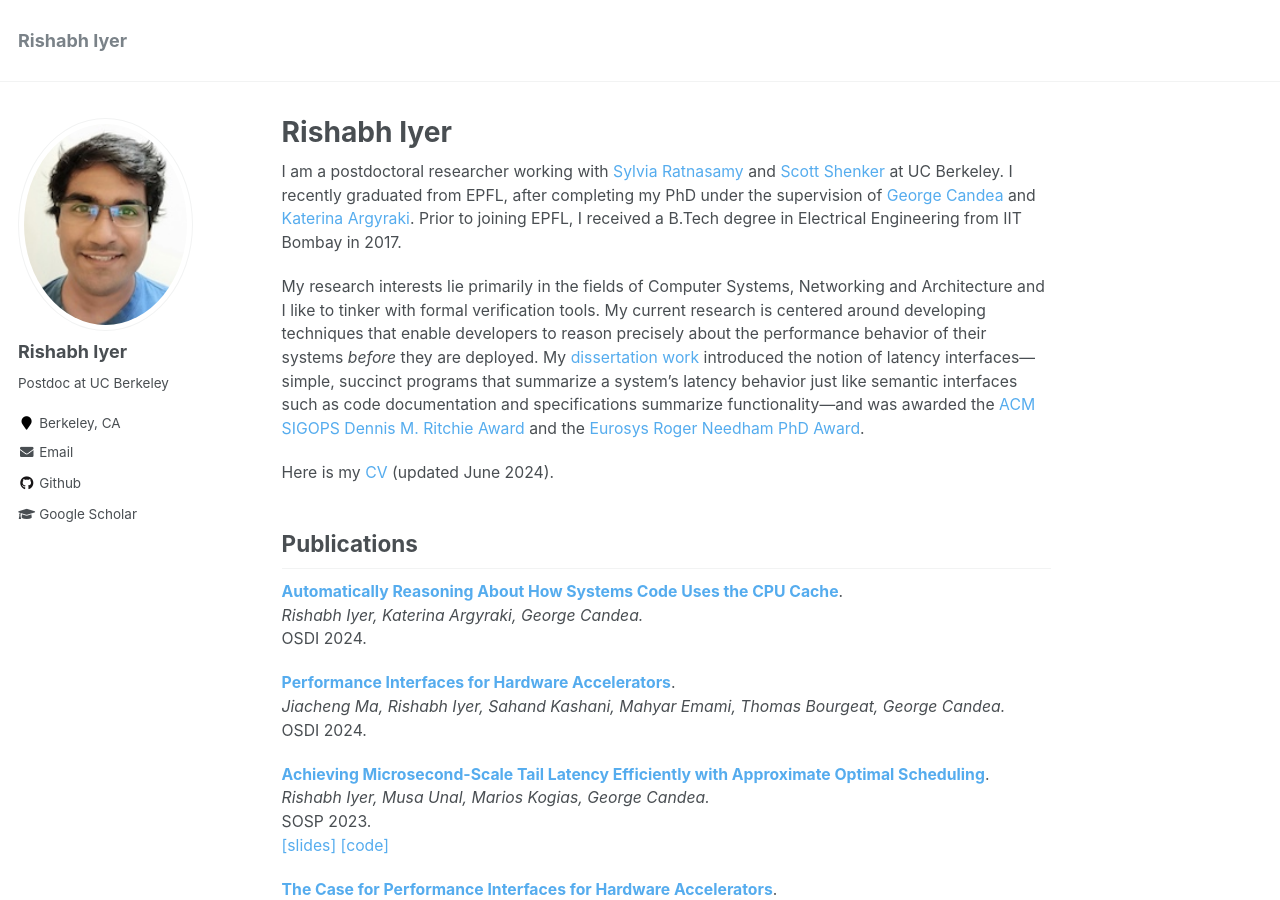
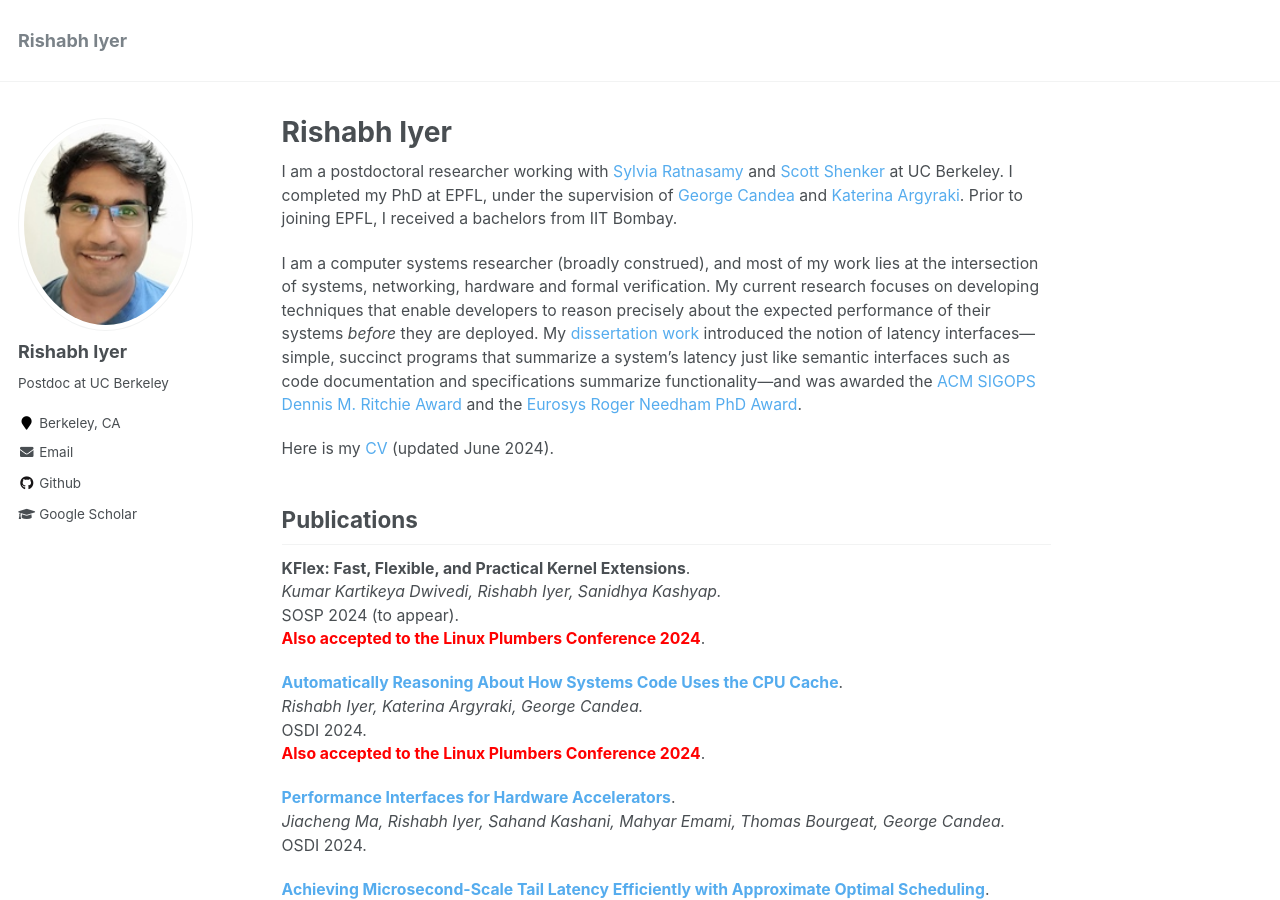
Before and after one commit to rishabh246/rishabh246.github.io, a Jekyll site: the page built from _pages/about.md, in a window 1280 px wide and 900 px high. Built offline with Jekyll 4.4.1, drawn with Linux system fonts in a browser that asks for light colours.

Commit message:
Update webpage

```diff
--- a/_pages/about.md
+++ b/_pages/about.md
@@ -8,9 +8,9 @@ redirect_from:
   - /about.html
 ---
 
-I am a postdoctoral researcher working with [Sylvia Ratnasamy](https://people.eecs.berkeley.edu/~sylvia/) and [Scott Shenker](http://www.icsi.berkeley.edu/icsi/people/shenker) at UC Berkeley. I recently graduated from EPFL, after completing my PhD under the supervision of [George Candea](http://dslab.epfl.ch/people/candea/) and [Katerina Argyraki](https://people.epfl.ch/katerina.argyraki?lang=en). Prior to joining EPFL, I received a B.Tech degree in Electrical Engineering from IIT Bombay in 2017.
+I am a postdoctoral researcher working with [Sylvia Ratnasamy](https://people.eecs.berkeley.edu/~sylvia/) and [Scott Shenker](http://www.icsi.berkeley.edu/icsi/people/shenker) at UC Berkeley. I completed my PhD at EPFL, under the supervision of [George Candea](http://dslab.epfl.ch/people/candea/) and [Katerina Argyraki](https://people.epfl.ch/katerina.argyraki?lang=en). Prior to joining EPFL, I received a bachelors from IIT Bombay.
 
-My research interests lie primarily in the fields of Computer Systems, Networking and Architecture and I like to tinker with formal verification tools. My current research is centered around developing techniques that enable developers to reason precisely about the performance behavior of their systems _before_ they are deployed. My [dissertation work](/files/thesis.pdf) introduced the notion of latency interfaces---simple, succinct programs that summarize a system’s latency behavior just
+I am a computer systems researcher (broadly construed), and most of my work lies at the intersection of systems, networking, hardware and formal verification. My current research focuses on developing techniques that enable developers to reason precisely about the expected performance of their systems _before_ they are deployed. My [dissertation work](/files/thesis.pdf) introduced the notion of latency interfaces---simple, succinct programs that summarize a system’s latency just
 like semantic interfaces such as code documentation and specifications summarize functionality---and was awarded the [ACM SIGOPS Dennis M. Ritchie Award](https://www.sigops.org/awards/dmr/) and the [Eurosys Roger Needham PhD Award](https://www.eurosys.org/awards/roger-needham-phd-award).
 
 Here is my [CV](/files/cv.pdf) (updated June 2024).
@@ -18,9 +18,15 @@ Here is my [CV](/files/cv.pdf) (updated June 2024).
 Publications
 -------
 
+**KFlex: Fast, Flexible, and Practical Kernel Extensions**.
+_Kumar Kartikeya Dwivedi, Rishabh Iyer, Sanidhya Kashyap._ <br>
+SOSP 2024 (to appear). <br>
+<span style="color:red">**Also accepted to the Linux Plumbers Conference 2024**</span>.
+
 **[Automatically Reasoning About How Systems Code Uses the CPU Cache](/files/cfar.pdf)**.
 _Rishabh Iyer, Katerina Argyraki, George Candea._ <br>
-OSDI 2024.
+OSDI 2024. <br>
+<span style="color:red">**Also accepted to the Linux Plumbers Conference 2024**</span>.
 
 **[Performance Interfaces for Hardware Accelerators](/files/lpn.pdf)**.
 _Jiacheng Ma, Rishabh Iyer, Sahand Kashani, Mahyar Emami, Thomas Bourgeat, George Candea._<br>
@@ -58,7 +64,8 @@ NSDI 2019.  <br>
 
 **[Performance Modelling and Dynamic Scheduling for Heterogeneous-ISA Multi-Core Architectures](files/btp.pdf)**.
 _Nirmal Boran, Dinesh Yadav, Rishabh Iyer._  <br>
-VDAT 2019.  **Awarded Best Paper**  <br>
+VDAT 2019.  <br>
+<span style="color:red">**Awarded Best Paper**</span>. <br>
 [[slides]](files/vdat19_slides.pdf)
 
 **[Automated Synthesis of Adversarial Workloads for Network Functions](files/castan.pdf)**.
```
Also changed, not shown: 1 other file.
